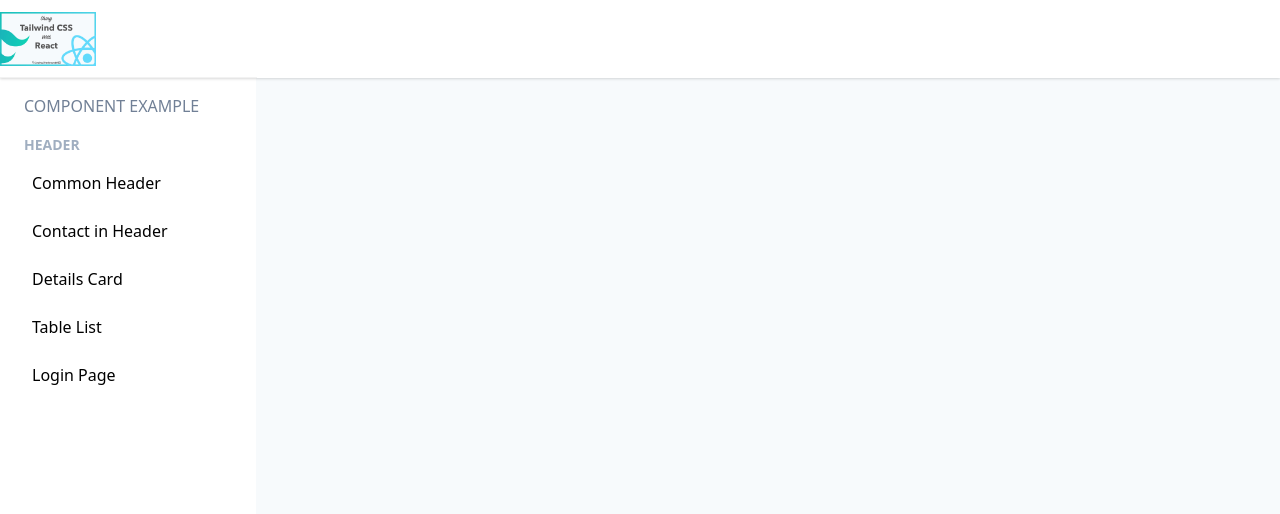
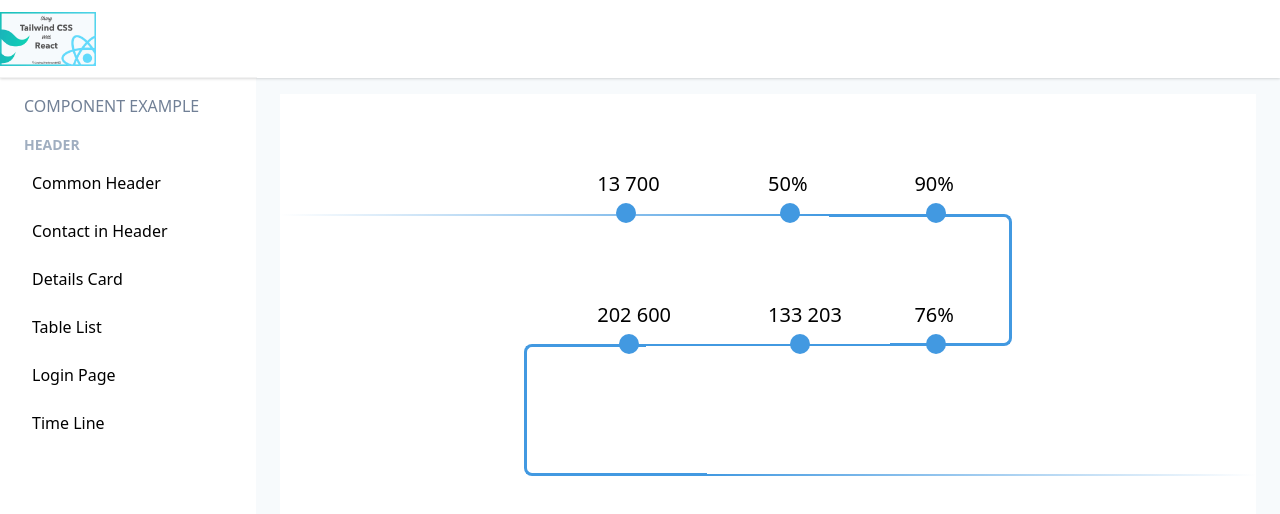
Before and after one commit to liaooliver/React-Component-Tailwind, a React (Create React App) app: page /timeline in a window 1280 px wide. Shown: the top 514 px of the page. Built offline with nearby package versions, Linux system fonts and the light colour scheme.

Commit message:
timeline example

```diff
--- a/src/App.jsx
+++ b/src/App.jsx
@@ -11,6 +11,7 @@ import ContactHeader from './components/ContactHeader';
 import DetailsCard from './components/DetailsCard';
 import TableList from './components/TableList';
 import LoginPage from './components/LoginPage';
+import Timeline from './components/Timeline.jsx';
 
 export default function App() {
   return (
@@ -45,6 +46,9 @@ export default function App() {
                 <li className="my-2 p-2 hover:bg-gray-300 hover:text-gray-700 rounded-md">
                   <Link to="/login">Login Page</Link>
                 </li>
+                <li className="my-2 p-2 hover:bg-gray-300 hover:text-gray-700 rounded-md">
+                  <Link to="/timeline">Time Line</Link>
+                </li>
               </ul>
             </div>
           </nav>
@@ -66,6 +70,9 @@ export default function App() {
                 <Route path="/login">
                   <LoginPage />
                 </Route>
+                <Route path="/timeline">
+                  <Timeline />
+                </Route>
               </Switch>
             </div>
           </div>
--- /dev/null
+++ b/src/components/Timeline.jsx
@@ -0,0 +1,32 @@
+import React from 'react';
+import '../styles/timeline.css';
+
+const Timeline = () => {
+    return <div className="w-full py-20 bg-white relative">
+        <div className="w-1/2 mx-auto relative">
+            <div className="my-10 relative">
+                <div className="w-3/4" />
+                <div className="absolute top-0 right-0 h-10 w-1/4 rounded-tr-lg" />
+            </div>
+            <div className="my-32 relative">
+                <div className="absolute bottom-0 right-0 h-24 w-1/4 rounded-br-lg" />
+                <div className="w-1/2 mx-auto bg-blue-500" />
+                <div className="absolute top-0 left-0 h-24 w-1/4 rounded-tl-lg" />
+            </div>
+            <div className="my-10 relative">
+                <div className="w-3/4 ml-auto" />
+                <div className="absolute bottom-0 left-0 h-10 w-1/4 rounded-bl-lg" />
+            </div>
+        </div>
+        <div className="w-1/2 mx-auto absolute inset-0">
+            <span className="absolute text-xl inline-block top-15 ml-25">13 700</span>
+            <span className="absolute text-xl inline-block top-15 ml-50">50%</span>
+            <span className="absolute text-xl inline-block top-15 ml-75">90%</span>
+            <span className="absolute text-xl inline-block top-30 ml-25">202 600</span>
+            <span className="absolute text-xl inline-block top-30 ml-50">133 203</span>
+            <span className="absolute text-xl inline-block top-30 ml-75">76%</span>
+        </div>
+    </div>
+}
+
+export default Timeline;
--- /dev/null
+++ b/src/styles/timeline.css
@@ -0,0 +1,75 @@
+.mx-auto > div:first-child{
+    margin-left: -50%;
+}
+
+.mx-auto > div:last-child{
+    margin-right: -50%;
+}
+
+.my-10:first-child > div:first-child {
+    height: 2px;
+    background-image: linear-gradient(to right, #fff, #4299e1);
+}
+
+.my-10:first-child > div:last-child {
+    border-top: 3px solid;
+    border-right: 3px solid;
+    border-color: #4299e1;
+}
+
+.my-10:last-child > div:first-child {
+    height: 2px;
+    background-image: linear-gradient(to left, #fff, #4299e1);
+}
+
+.my-10:last-child > div:last-child {
+    border-bottom: 3px solid;
+    border-left: 3px solid;
+    border-color: #4299e1;
+}
+
+.my-32 > div:first-child{
+    border-bottom: 3px solid;
+    border-right: 3px solid;
+    border-color: #4299e1;
+}
+
+.my-32 > div:nth-child(2){
+    height: 2px;
+}
+
+.my-32 > div:last-child{
+    border-top: 3px solid;
+    border-left: 3px solid;
+    border-color: #4299e1;
+}
+
+.inset-0 > .top-15{
+    top: 15%;
+}
+
+.inset-0 > .top-30{
+    top: 41%;
+}
+
+.inset-0 > .ml-25{
+    margin-left: 15%;
+}
+.inset-0 > .ml-50{
+    margin-left: 50%;
+}
+.inset-0 > .ml-75{
+    margin-left: 80%;
+}
+
+.inset-0 > .top-15::before,
+.inset-0 > .top-30::before{
+    content: '';
+    position: absolute;
+    width: 20px;
+    height: 20px;
+    border-radius: 100%;
+    background-color: #4299e1;
+    top: 34px;
+    left: 30%;
+}
```
